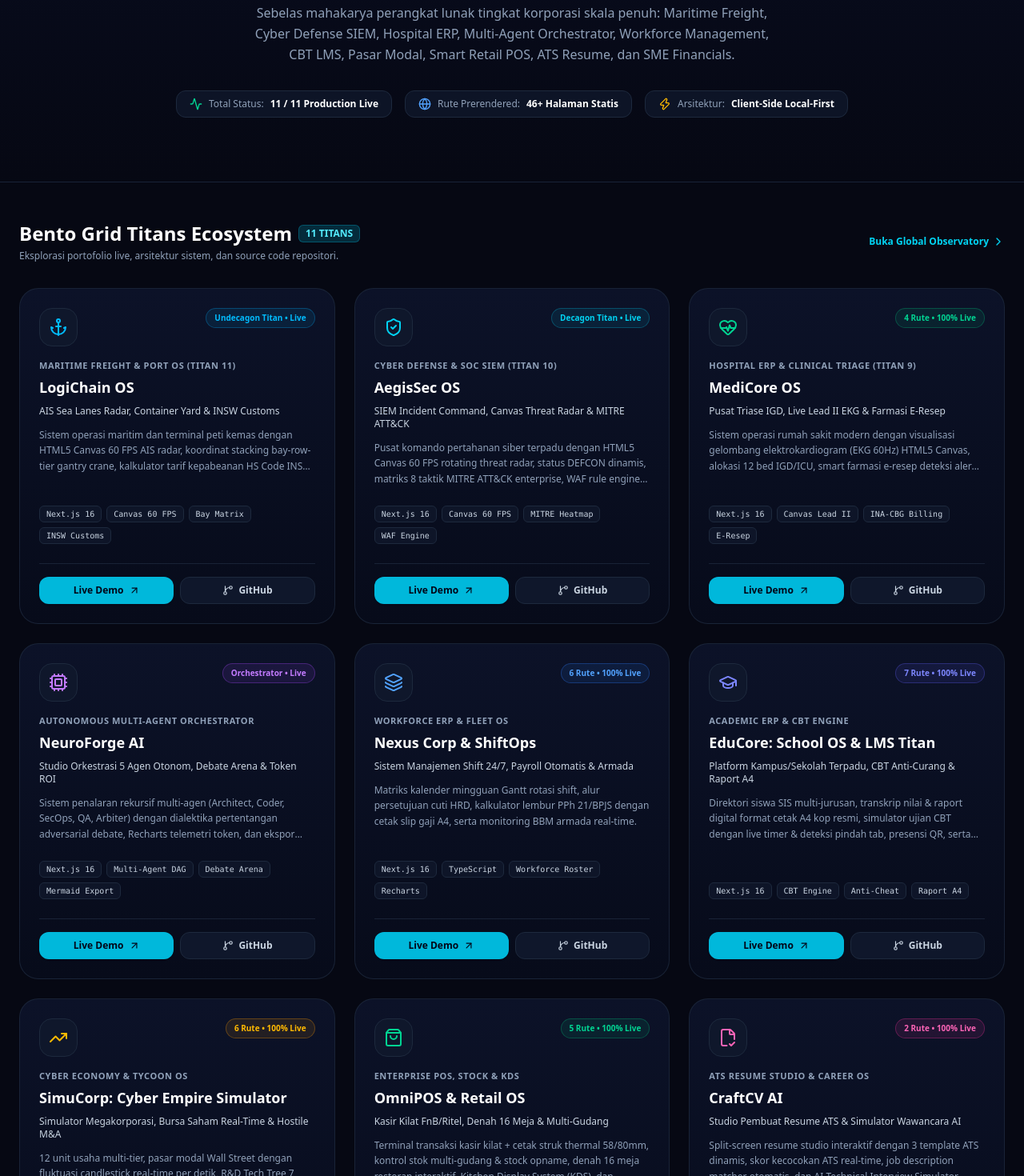
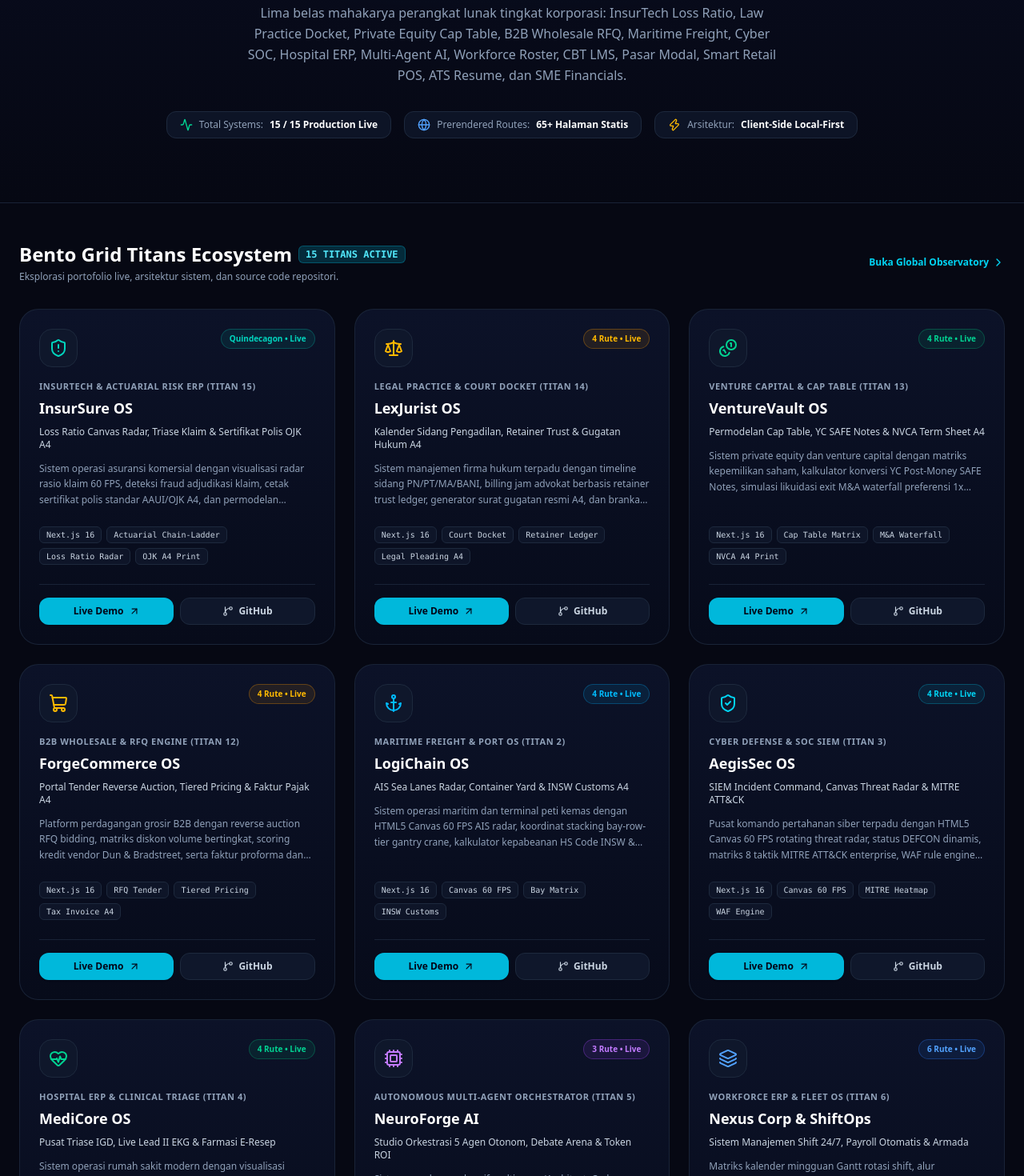
Before and after one commit to olyxmintabansos-byte/olyx-portfolio, a Next.js app: page /olyx-portfolio/ in a window 1280 px wide. Shown: the part 400-1870 px from the top of the page at 80% size. Built offline with nearby package versions, Linux system fonts and the light colour scheme.

Commit message:
feat: Apex Portfolio Hub Quindecagon Milestone - 15 Titans Ecosystem Integrated

```diff
--- a/src/app/observatory/page.tsx
+++ b/src/app/observatory/page.tsx
@@ -11,12 +11,51 @@
   ShieldCheck,
   Activity,
   Zap,
-  Flame,
   Cpu,
 } from "lucide-react";
 import { SystemHealthProbe } from "@/types/portfolio";
 
 const SYSTEM_PROBES: SystemHealthProbe[] = [
+  {
+    id: "insursure-os",
+    name: "InsurSure OS (InsurTech & Actuary)",
+    endpoint: "https://olyxmintabansos-byte.github.io/insursure-os/",
+    status: "ONLINE",
+    latencyMs: 22,
+    uptimePercent: 99.99,
+    lastChecked: "Baru saja",
+    routesCount: 4,
+  },
+  {
+    id: "lexjurist-os",
+    name: "LexJurist OS (Legal & Court Docket)",
+    endpoint: "https://olyxmintabansos-byte.github.io/lexjurist-os/",
+    status: "ONLINE",
+    latencyMs: 25,
+    uptimePercent: 99.99,
+    lastChecked: "Baru saja",
+    routesCount: 4,
+  },
+  {
+    id: "venturevault-os",
+    name: "VentureVault OS (Cap Table & PE)",
+    endpoint: "https://olyxmintabansos-byte.github.io/venturevault-os/",
+    status: "ONLINE",
+    latencyMs: 27,
+    uptimePercent: 99.99,
+    lastChecked: "Baru saja",
+    routesCount: 4,
+  },
+  {
+    id: "forgecommerce-os",
+    name: "ForgeCommerce OS (B2B Wholesale RFQ)",
+    endpoint: "https://olyxmintabansos-byte.github.io/forgecommerce-os/",
+    status: "ONLINE",
+    latencyMs: 29,
+    uptimePercent: 99.98,
+    lastChecked: "Baru saja",
+    routesCount: 4,
+  },
   {
     id: "logichain-os",
     name: "LogiChain OS (Maritime Freight & Port)",
@@ -146,10 +185,10 @@
                 </span>
                 <span className="px-2 py-0.5 rounded-full bg-cyan-500/10 border border-cyan-500/30 text-cyan-400 text-[10px] font-bold flex items-center gap-1">
                   <span className="w-1.5 h-1.5 rounded-full bg-cyan-400 animate-ping"></span>
-                  UNDECAGON MILESTONE
+                  QUINDECAGON MILESTONE (15/50)
                 </span>
               </div>
-              <p className="text-[10px] text-slate-400">11 Enterprise Titans Telemetry &amp; Health Probe Network</p>
+              <p className="text-[10px] text-slate-400">15 Enterprise Titans Telemetry &amp; Health Probe Network</p>
             </div>
           </div>
 
@@ -263,10 +302,19 @@
       </main>
 
       {/* Footer */}
-      <footer className="border-t border-slate-800/80 bg-[#04060f] py-6 text-center text-xs text-slate-500">
-        <div>
-          Apex Global Systems Observatory • Organization:{" "}
-          <code className="text-cyan-400 font-mono">olyxmintabansos-byte</code>
+      <footer className="border-t border-slate-800/80 bg-[#04060f] py-8 text-center text-xs text-slate-500">
+        <div className="max-w-7xl mx-auto px-4 flex flex-col sm:flex-row items-center justify-between gap-4">
+          <div>
+            © 2026 <span className="text-slate-300 font-bold">Apex Cyber Systems</span> • Organization:{" "}
+            <code className="text-cyan-400 font-mono">olyxmintabansos-byte</code>
+          </div>
+          <div className="flex items-center gap-4 text-slate-400">
+            <span>Powered by 9Router Engine</span>
+            <span>•</span>
+            <span>Static Export Zero-Defect</span>
+            <span>•</span>
+            <span>Quindecagon Milestone (15/50)</span>
+          </div>
         </div>
       </footer>
     </div>
--- a/src/app/page.tsx
+++ b/src/app/page.tsx
@@ -14,9 +14,7 @@
   Zap,
   Globe,
   GitBranch,
-  Flame,
   ShieldCheck,
-  Terminal,
   Cpu,
   Sparkles,
   ChevronRight,
@@ -24,21 +22,85 @@
   Radio,
   HeartPulse,
   Anchor,
+  ShoppingCart,
+  Coins,
+  Scale,
+  ShieldAlert,
 } from "lucide-react";
 import { AICopilotModal } from "@/components/AICopilotModal";
 import { TitanProject } from "@/types/portfolio";
 
 const TITAN_PROJECTS: TitanProject[] = [
   {
+    id: "insursure-os",
+    name: "InsurSure OS",
+    category: "InsurTech & Actuarial Risk ERP (Titan 15)",
+    tagline: "Loss Ratio Canvas Radar, Triase Klaim & Sertifikat Polis OJK A4",
+    description: "Sistem operasi asuransi komersial dengan visualisasi radar rasio klaim 60 FPS, deteksi fraud adjudikasi klaim, cetak sertifikat polis standar AAUI/OJK A4, dan permodelan aktuaria Chain-Ladder IBNR serta rasio solvabilitas RBC POJK 71/2016.",
+    techStack: ["Next.js 16", "Actuarial Chain-Ladder", "Loss Ratio Radar", "OJK A4 Print"],
+    liveUrl: "https://olyxmintabansos-byte.github.io/insursure-os/",
+    githubUrl: "https://github.com/olyxmintabansos-byte/insursure-os",
+    statsMetric: "Quindecagon • Live",
+    badgeColor: "bg-teal-500/10 text-teal-400 border-teal-500/30",
+    accentGradient: "from-teal-500/20 via-emerald-600/10 to-transparent",
+    iconName: "shield-alert",
+    status: "OPERATIONAL",
+  },
+  {
+    id: "lexjurist-os",
+    name: "LexJurist OS",
+    category: "Legal Practice & Court Docket (Titan 14)",
+    tagline: "Kalender Sidang Pengadilan, Retainer Trust & Gugatan Hukum A4",
+    description: "Sistem manajemen firma hukum terpadu dengan timeline sidang PN/PT/MA/BANI, billing jam advokat berbasis retainer trust ledger, generator surat gugatan resmi A4, dan brankas alat bukti Pasal 1866 KUHPerdata.",
+    techStack: ["Next.js 16", "Court Docket", "Retainer Ledger", "Legal Pleading A4"],
+    liveUrl: "https://olyxmintabansos-byte.github.io/lexjurist-os/",
+    githubUrl: "https://github.com/olyxmintabansos-byte/lexjurist-os",
+    statsMetric: "4 Rute • Live",
+    badgeColor: "bg-amber-500/10 text-amber-400 border-amber-500/30",
+    accentGradient: "from-amber-500/20 via-orange-600/10 to-transparent",
+    iconName: "scale",
+    status: "OPERATIONAL",
+  },
+  {
+    id: "venturevault-os",
+    name: "VentureVault OS",
+    category: "Venture Capital & Cap Table (Titan 13)",
+    tagline: "Permodelan Cap Table, YC SAFE Notes & NVCA Term Sheet A4",
+    description: "Sistem private equity dan venture capital dengan matriks kepemilikan saham, kalkulator konversi YC Post-Money SAFE Notes, simulasi likuidasi exit M&A waterfall preferensi 1x Non-Participating, dan cetak Term Sheet Seri A NVCA.",
+    techStack: ["Next.js 16", "Cap Table Matrix", "M&A Waterfall", "NVCA A4 Print"],
+    liveUrl: "https://olyxmintabansos-byte.github.io/venturevault-os/",
+    githubUrl: "https://github.com/olyxmintabansos-byte/venturevault-os",
+    statsMetric: "4 Rute • Live",
+    badgeColor: "bg-emerald-500/10 text-emerald-400 border-emerald-500/30",
+    accentGradient: "from-emerald-500/20 via-teal-600/10 to-transparent",
+    iconName: "coins",
+    status: "OPERATIONAL",
+  },
+  {
+    id: "forgecommerce-os",
+    name: "ForgeCommerce OS",
+    category: "B2B Wholesale & RFQ Engine (Titan 12)",
+    tagline: "Portal Tender Reverse Auction, Tiered Pricing & Faktur Pajak A4",
+    description: "Platform perdagangan grosir B2B dengan reverse auction RFQ bidding, matriks diskon volume bertingkat, scoring kredit vendor Dun & Bradstreet, serta faktur proforma dan pajak resmi PPN 11% cetak A4.",
+    techStack: ["Next.js 16", "RFQ Tender", "Tiered Pricing", "Tax Invoice A4"],
+    liveUrl: "https://olyxmintabansos-byte.github.io/forgecommerce-os/",
+    githubUrl: "https://github.com/olyxmintabansos-byte/forgecommerce-os",
+    statsMetric: "4 Rute • Live",
+    badgeColor: "bg-amber-500/10 text-amber-400 border-amber-500/30",
+    accentGradient: "from-amber-500/20 via-orange-600/10 to-transparent",
+    iconName: "cart",
+    status: "OPERATIONAL",
+  },
+  {
     id: "logichain-os",
     name: "LogiChain OS",
-    category: "Maritime Freight & Port OS (Titan 11)",
-    tagline: "AIS Sea Lanes Radar, Container Yard & INSW Customs",
-    description: "Sistem operasi maritim dan terminal peti kemas dengan HTML5 Canvas 60 FPS AIS radar, koordinat stacking bay-row-tier gantry crane, kalkulator tarif kepabeanan HS Code INSW & cetak B/L A4, serta telemetri IoT cold chain reefer.",
+    category: "Maritime Freight & Port OS (Titan 2)",
+    tagline: "AIS Sea Lanes Radar, Container Yard & INSW Customs A4",
+    description: "Sistem operasi maritim dan terminal peti kemas dengan HTML5 Canvas 60 FPS AIS radar, koordinat stacking bay-row-tier gantry crane, kalkulator kepabeanan HS Code INSW & cetak B/L A4, serta telemetri IoT reefer cold chain.",
     techStack: ["Next.js 16", "Canvas 60 FPS", "Bay Matrix", "INSW Customs"],
     liveUrl: "https://olyxmintabansos-byte.github.io/logichain-os/",
     githubUrl: "https://github.com/olyxmintabansos-byte/logichain-os",
-    statsMetric: "Undecagon Titan • Live",
+    statsMetric: "4 Rute • Live",
     badgeColor: "bg-sky-500/10 text-sky-400 border-sky-500/30",
     accentGradient: "from-sky-500/20 via-blue-600/10 to-transparent",
     iconName: "anchor",
@@ -47,13 +109,13 @@
   {
     id: "aegissec-os",
     name: "AegisSec OS",
-    category: "Cyber Defense & SOC SIEM (Titan 10)",
+    category: "Cyber Defense & SOC SIEM (Titan 3)",
     tagline: "SIEM Incident Command, Canvas Threat Radar & MITRE ATT&CK",
-    description: "Pusat komando pertahanan siber terpadu dengan HTML5 Canvas 60 FPS rotating threat radar, status DEFCON dinamis, matriks 8 taktik MITRE ATT&CK enterprise, WAF rule engine, dan audit kerentanan CVE.",
+    description: "Pusat komando pertahanan siber terpadu dengan HTML5 Canvas 60 FPS rotating threat radar, status DEFCON dinamis, matriks 8 taktik MITRE ATT&CK enterprise, WAF rule engine, dan audit kerentanan CVE 1-klik.",
     techStack: ["Next.js 16", "Canvas 60 FPS", "MITRE Heatmap", "WAF Engine"],
     liveUrl: "https://olyxmintabansos-byte.github.io/aegissec-os/",
     githubUrl: "https://github.com/olyxmintabansos-byte/aegissec-os",
-    statsMetric: "Decagon Titan • Live",
+    statsMetric: "4 Rute • Live",
     badgeColor: "bg-cyan-500/10 text-cyan-400 border-cyan-500/30",
     accentGradient: "from-cyan-500/20 via-blue-600/10 to-transparent",
     iconName: "shield",
@@ -62,13 +124,13 @@
   {
     id: "medicore-os",
     name: "MediCore OS",
-    category: "Hospital ERP & Clinical Triage (Titan 9)",
+    category: "Hospital ERP & Clinical Triage (Titan 4)",
     tagline: "Pusat Triase IGD, Live Lead II EKG & Farmasi E-Resep",
-    description: "Sistem operasi rumah sakit modern dengan visualisasi gelombang elektrokardiogram (EKG 60Hz) HTML5 Canvas, alokasi 12 bed IGD/ICU, smart farmasi e-resep deteksi alergi, dan Casemix INA-CBG invoice A4.",
+    description: "Sistem operasi rumah sakit modern dengan visualisasi gelombang elektrokardiogram (EKG 60Hz) HTML5 Canvas, alokasi 12 bed IGD/ICU, smart farmasi e-resep deteksi alergi obat, dan Casemix INA-CBG invoice A4.",
     techStack: ["Next.js 16", "Canvas Lead II", "INA-CBG Billing", "E-Resep"],
     liveUrl: "https://olyxmintabansos-byte.github.io/medicore-os/",
     githubUrl: "https://github.com/olyxmintabansos-byte/medicore-os",
-    statsMetric: "4 Rute • 100% Live",
+    statsMetric: "4 Rute • Live",
     badgeColor: "bg-emerald-500/10 text-emerald-400 border-emerald-500/30",
     accentGradient: "from-emerald-500/20 via-teal-600/10 to-transparent",
     iconName: "heart",
@@ -77,13 +139,13 @@
   {
     id: "neuroforge-ai",
     name: "NeuroForge AI",
-    category: "Autonomous Multi-Agent Orchestrator",
+    category: "Autonomous Multi-Agent Orchestrator (Titan 5)",
     tagline: "Studio Orkestrasi 5 Agen Otonom, Debate Arena & Token ROI",
     description: "Sistem penalaran rekursif multi-agen (Architect, Coder, SecOps, QA, Arbiter) dengan dialektika pertentangan adversarial debate, Recharts telemetri token, dan ekspor spesifikasi formal Markdown.",
     techStack: ["Next.js 16", "Multi-Agent DAG", "Debate Arena", "Mermaid Export"],
     liveUrl: "https://olyxmintabansos-byte.github.io/neuroforge-ai/",
     githubUrl: "https://github.com/olyxmintabansos-byte/neuroforge-ai",
-    statsMetric: "Orchestrator • Live",
+    statsMetric: "3 Rute • Live",
     badgeColor: "bg-purple-500/10 text-purple-400 border-purple-500/30",
     accentGradient: "from-purple-500/20 via-indigo-600/10 to-transparent",
     iconName: "cpu",
@@ -92,13 +154,13 @@
   {
     id: "nexus-shiftops",
     name: "Nexus Corp & ShiftOps",
-    category: "Workforce ERP & Fleet OS",
+    category: "Workforce ERP & Fleet OS (Titan 6)",
     tagline: "Sistem Manajemen Shift 24/7, Payroll Otomatis & Armada",
-    description: "Matriks kalender mingguan Gantt rotasi shift, alur persetujuan cuti HRD, kalkulator lembur PPh 21/BPJS dengan cetak slip gaji A4, serta monitoring BBM armada real-time.",
+    description: "Matriks kalender mingguan Gantt rotasi shift, alur persetujuan cuti HRD, kalkulator lembur PPh 21/BPJS dengan cetak slip gaji A4, serta monitoring BBM telemetri armada real-time.",
     techStack: ["Next.js 16", "TypeScript", "Workforce Roster", "Recharts"],
     liveUrl: "https://olyxmintabansos-byte.github.io/nexus-shiftops/",
     githubUrl: "https://github.com/olyxmintabansos-byte/nexus-shiftops",
-    statsMetric: "6 Rute • 100% Live",
+    statsMetric: "6 Rute • Live",
     badgeColor: "bg-blue-500/10 text-blue-400 border-blue-500/30",
     accentGradient: "from-blue-500/20 via-indigo-600/10 to-transparent",
     iconName: "layers",
@@ -106,14 +168,14 @@
   },
   {
     id: "educore-os",
-    name: "EduCore: School OS & LMS Titan",
-    category: "Academic ERP & CBT Engine",
+    name: "EduCore: School OS",
+    category: "Academic ERP & CBT Engine (Titan 7)",
     tagline: "Platform Kampus/Sekolah Terpadu, CBT Anti-Curang & Raport A4",
     description: "Direktori siswa SIS multi-jurusan, transkrip nilai & raport digital format cetak A4 kop resmi, simulator ujian CBT dengan live timer & deteksi pindah tab, presensi QR, serta kasir SPP.",
     techStack: ["Next.js 16", "CBT Engine", "Anti-Cheat", "Raport A4"],
     liveUrl: "https://olyxmintabansos-byte.github.io/educore-os/",
     githubUrl: "https://github.com/olyxmintabansos-byte/educore-os",
-    statsMetric: "7 Rute • 100% Live",
+    statsMetric: "7 Rute • Live",
     badgeColor: "bg-indigo-500/10 text-indigo-400 border-indigo-500/30",
     accentGradient: "from-indigo-500/20 via-purple-600/10 to-transparent",
     iconName: "graduation",
@@ -121,14 +183,14 @@
   },
   {
     id: "simucorp-os",
-    name: "SimuCorp: Cyber Empire Simulator",
-    category: "Cyber Economy & Tycoon OS",
+    name: "SimuCorp: Cyber Empire",
+    category: "Cyber Economy & Tycoon OS (Titan 8)",
     tagline: "Simulator Megakorporasi, Bursa Saham Real-Time & Hostile M&A",
     description: "12 unit usaha multi-tier, pasar modal Wall Street dengan fluktuasi candlestick real-time per detik, R&D Tech Tree 7 cabang, hostile takeovers 51% saham rival, dan reinkarnasi Cyber Shards.",
     techStack: ["Next.js 16", "Stock Candlestick", "R&D Tree", "M&A Raider"],
     liveUrl: "https://olyxmintabansos-byte.github.io/simucorp-os/",
     githubUrl: "https://github.com/olyxmintabansos-byte/simucorp-os",
-    statsMetric: "6 Rute • 100% Live",
+    statsMetric: "6 Rute • Live",
     badgeColor: "bg-amber-500/10 text-amber-400 border-amber-500/30",
     accentGradient: "from-amber-500/20 via-orange-600/10 to-transparent",
     iconName: "trending",
@@ -137,13 +199,13 @@
   {
     id: "omnipos-os",
     name: "OmniPOS & Retail OS",
-    category: "Enterprise POS, Stock & KDS",
+    category: "Enterprise POS, Stock & KDS (Titan 9)",
     tagline: "Kasir Kilat FnB/Ritel, Denah 16 Meja & Multi-Gudang",
     description: "Terminal transaksi kasir kilat + cetak struk thermal 58/80mm, kontrol stok multi-gudang & stock opname, denah 16 meja restoran interaktif, Kitchen Display System (KDS), dan laporan kasir shift.",
     techStack: ["Next.js 16", "Kitchen KDS", "Stock Opname", "Thermal Print"],
     liveUrl: "https://olyxmintabansos-byte.github.io/omnipos-os/",
     githubUrl: "https://github.com/olyxmintabansos-byte/omnipos-os",
-    statsMetric: "5 Rute • 100% Live",
+    statsMetric: "5 Rute • Live",
     badgeColor: "bg-emerald-500/10 text-emerald-400 border-emerald-500/30",
     accentGradient: "from-emerald-500/20 via-teal-600/10 to-transparent",
     iconName: "shopping",
@@ -152,13 +214,13 @@
   {
     id: "craftcv-ai",
     name: "CraftCV AI",
-    category: "ATS Resume Studio & Career OS",
+    category: "ATS Resume Studio & Career OS (Titan 10)",
     tagline: "Studio Pembuat Resume ATS & Simulator Wawancara AI",
     description: "Split-screen resume studio interaktif dengan 3 template ATS dinamis, skor kecocokan ATS real-time, job description matcher otomatis, dan AI Technical Interview Simulator rubrik STAR.",
     techStack: ["Next.js 16", "ATS Engine", "Interview Coach", "PDF Export"],
     liveUrl: "https://olyxmintabansos-byte.github.io/craftcv-ai/",
     githubUrl: "https://github.com/olyxmintabansos-byte/craftcv-ai",
-    statsMetric: "2 Rute • 100% Live",
+    statsMetric: "2 Rute • Live",
     badgeColor: "bg-pink-500/10 text-pink-400 border-pink-500/30",
     accentGradient: "from-pink-500/20 via-rose-600/10 to-transparent",
     iconName: "file",
@@ -167,13 +229,13 @@
   {
     id: "finpulse-ai",
     name: "FinPulse AI",
-    category: "SME Financial ERP & OCR",
+    category: "SME Financial ERP & OCR (Titan 11)",
     tagline: "Sistem Keuangan UMKM, Faktur B2B & Virtual CFO Advisory",
     description: "Executive Financial Dashboard, pembukuan jurnal kas mutasi debit-kredit, generator faktur B2B otomatis dengan PPN 11%, pemindai struk multimodal OCR instan, dan asisten virtual CFO.",
     techStack: ["Next.js 16", "OCR Scanner", "Virtual CFO", "Tax Engine"],
     liveUrl: "https://olyxmintabansos-byte.github.io/finpulse-ai/",
     githubUrl: "https://github.com/olyxmintabansos-byte/finpulse-ai",
-    statsMetric: "4 Rute • 100% Live",
+    statsMetric: "4 Rute • Live",
     badgeColor: "bg-blue-500/10 text-blue-400 border-blue-500/30",
     accentGradient: "from-blue-500/20 via-cyan-600/10 to-transparent",
     iconName: "wallet",
@@ -186,6 +248,14 @@
 
   const getProjectIcon = (name: TitanProject["iconName"]) => {
     switch (name) {
+      case "shield-alert":
+        return <ShieldAlert className="w-6 h-6 text-teal-400" />;
+      case "scale":
+        return <Scale className="w-6 h-6 text-amber-400" />;
+      case "coins":
+        return <Coins className="w-6 h-6 text-emerald-400" />;
+      case "cart":
+        return <ShoppingCart className="w-6 h-6 text-amber-400" />;
       case "anchor":
         return <Anchor className="w-6 h-6 text-sky-400" />;
       case "shield":
@@ -206,6 +276,8 @@
         return <FileCheck2 className="w-6 h-6 text-pink-400" />;
       case "wallet":
         return <Wallet className="w-6 h-6 text-blue-400" />;
+      default:
+        return <Zap className="w-6 h-6 text-cyan-400" />;
     }
   };
 
@@ -222,10 +294,10 @@
               <div className="flex items-center gap-2">
                 <span className="font-black text-white text-base tracking-wider">APEX TITANS HUB</span>
                 <span className="px-2 py-0.5 rounded-full bg-cyan-500/10 border border-cyan-500/30 text-cyan-400 text-[10px] font-bold">
-                  THE UNDECAGON MILESTONE
+                  QUINDECAGON MILESTONE (15/50)
                 </span>
               </div>
-              <p className="text-[10px] text-slate-400">11 Autonomous Enterprise Systems Ecosystem</p>
+              <p className="text-[10px] text-slate-400">15 Autonomous Enterprise Systems Ecosystem</p>
             </div>
           </div>
 
@@ -259,26 +331,26 @@
           </div>
 
           <h1 className="text-4xl sm:text-6xl font-black text-white tracking-tight max-w-4xl mx-auto leading-tight sm:leading-none mb-6">
-            The 11 Enterprise Titans <br />
-            <span className="bg-gradient-to-r from-sky-400 via-cyan-300 to-indigo-400 bg-clip-text text-transparent">
-              Undecagon Milestone (100M+ Tokens)
+            The 15 Enterprise Titans <br />
+            <span className="bg-gradient-to-r from-sky-400 via-cyan-300 to-emerald-400 bg-clip-text text-transparent">
+              Quindecagon Milestone (30% Complete)
             </span>
           </h1>
 
           <p className="text-slate-400 text-sm sm:text-base max-w-2xl mx-auto leading-relaxed mb-8">
-            Sebelas mahakarya perangkat lunak tingkat korporasi skala penuh: Maritime Freight, Cyber Defense SIEM, Hospital ERP, Multi-Agent Orchestrator, Workforce Management, CBT LMS, Pasar Modal, Smart Retail POS, ATS Resume, dan SME Financials.
+            Lima belas mahakarya perangkat lunak tingkat korporasi: InsurTech Loss Ratio, Law Practice Docket, Private Equity Cap Table, B2B Wholesale RFQ, Maritime Freight, Cyber SOC, Hospital ERP, Multi-Agent AI, Workforce Roster, CBT LMS, Pasar Modal, Smart Retail POS, ATS Resume, dan SME Financials.
           </p>
 
           <div className="flex flex-wrap items-center justify-center gap-4 text-xs">
             <div className="px-4 py-2 rounded-xl bg-slate-900/80 border border-slate-800 flex items-center gap-2">
               <Activity className="w-4 h-4 text-emerald-400" />
-              <span className="text-slate-400">Total Status:</span>
-              <span className="text-white font-bold">11 / 11 Production Live</span>
+              <span className="text-slate-400">Total Systems:</span>
+              <span className="text-white font-bold">15 / 15 Production Live</span>
             </div>
             <div className="px-4 py-2 rounded-xl bg-slate-900/80 border border-slate-800 flex items-center gap-2">
               <Globe className="w-4 h-4 text-blue-400" />
-              <span className="text-slate-400">Rute Prerendered:</span>
-              <span className="text-white font-bold">46+ Halaman Statis</span>
+              <span className="text-slate-400">Prerendered Routes:</span>
+              <span className="text-white font-bold">65+ Halaman Statis</span>
             </div>
             <div className="px-4 py-2 rounded-xl bg-slate-900/80 border border-slate-800 flex items-center gap-2">
               <Zap className="w-4 h-4 text-amber-400" />
@@ -295,8 +367,8 @@
           <div>
             <h2 className="text-xl sm:text-2xl font-black text-white flex items-center gap-2">
               <span>Bento Grid Titans Ecosystem</span>
-              <span className="text-xs px-2 py-0.5 rounded-md bg-cyan-500/20 text-cyan-300 border border-cyan-500/30">
-                11 TITANS
+              <span className="text-xs px-2 py-0.5 rounded-md bg-cyan-500/20 text-cyan-300 border border-cyan-500/30 font-mono">
+                15 TITANS ACTIVE
               </span>
             </h2>
             <p className="text-xs text-slate-400 mt-1">Eksplorasi portofolio live, arsitektur sistem, dan source code repositori.</p>
@@ -392,7 +464,7 @@
             <span>•</span>
             <span>Static Export Zero-Defect</span>
             <span>•</span>
-            <span>The Undecagon Milestone</span>
+            <span>Quindecagon Milestone (15/50)</span>
           </div>
         </div>
       </footer>
--- a/src/types/portfolio.ts
+++ b/src/types/portfolio.ts
@@ -10,7 +10,22 @@
   statsMetric: string;
   badgeColor: string;
   accentGradient: string;
-  iconName: "layers" | "graduation" | "trending" | "shopping" | "file" | "wallet" | "cpu" | "heart" | "shield" | "anchor";
+  iconName:
+    | "layers"
+    | "graduation"
+    | "trending"
+    | "shopping"
+    | "file"
+    | "wallet"
+    | "cpu"
+    | "heart"
+    | "shield"
+    | "anchor"
+    | "cart"
+    | "coins"
+    | "scale"
+    | "shield-alert"
+    | "zap";
   status?: "OPERATIONAL" | "ACTIVE" | "SYNTHESIZING";
 }
 
@@ -31,8 +46,8 @@
   tokenStats?: {
     promptTokens: number;
     completionTokens: number;
+    latencyMs: number;
     totalTokens: number;
-    latencyMs: number;
   };
 }
 
```
